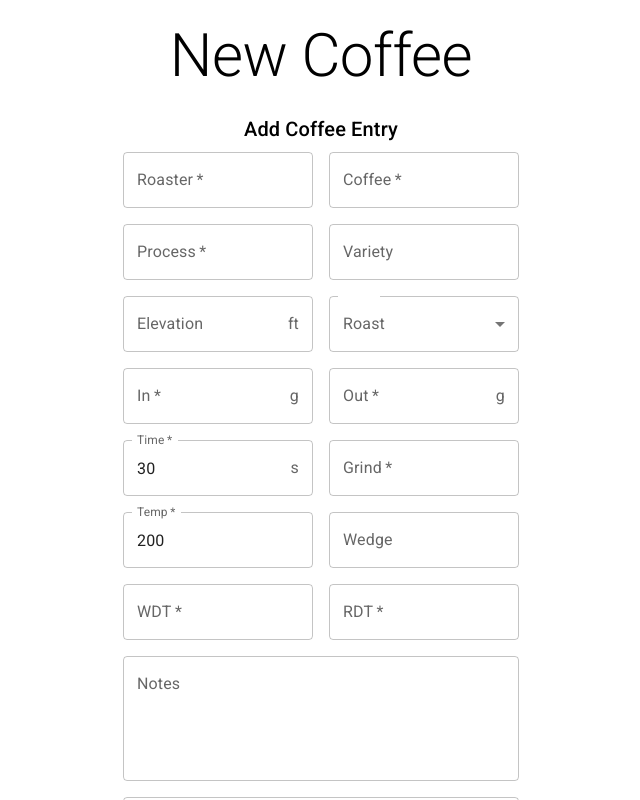
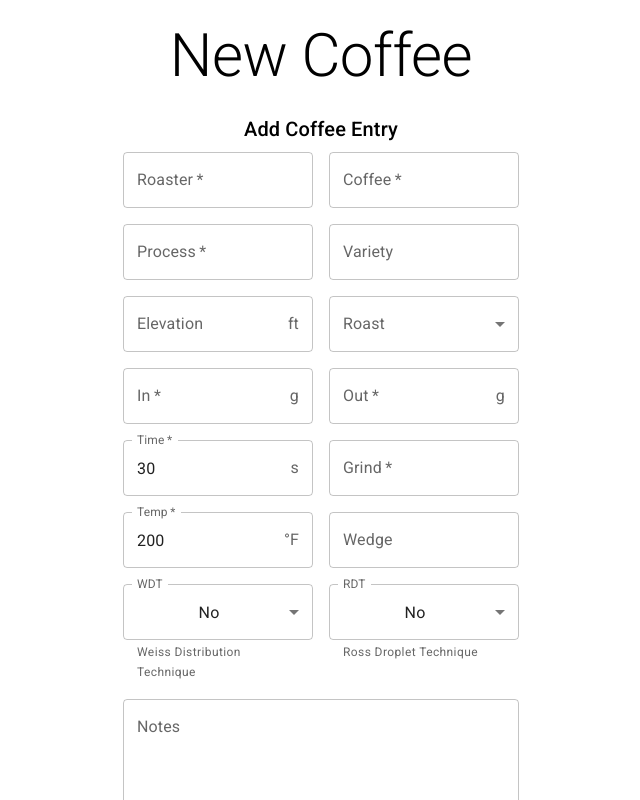
Before and after one commit to eoinmoney78/teamGit, a React (Create React App) app in the folder Expressonist/client/: page /add-coffee in a window 1280 px wide. Shown: the top 800 px of the page, without its empty margins (319-959 px from the left). Built offline with nearby package versions, Linux system fonts and the light colour scheme.

Commit message:
Coffee form adjustments

```diff
--- a/Expressonist/client/src/components/coffee/AddCoffeeForm.jsx
+++ b/Expressonist/client/src/components/coffee/AddCoffeeForm.jsx
@@ -1,5 +1,5 @@
 import React, { useState } from 'react';
-import { TextField, Button, Grid, Typography, Box, InputAdornment, FormControl, OutlinedInput, InputLabel, MenuItem, Select } from '@mui/material';
+import { TextField, Button, Grid, Typography, Box, InputAdornment, FormControl, OutlinedInput, InputLabel, MenuItem, Select, FormHelperText } from '@mui/material';
 import { baseURL } from '../../environmnent';
 
 //  AddCoffeeForm which renders a form to add a new coffee entry.
@@ -19,14 +19,13 @@ const AddCoffeeForm = () => {
   const [grind, setGrind] = useState('');
   const [temp, setTemp] = useState('200');
   const [wedge, setWedge] = useState('');
-  const [wdt, setWdt] = useState('');
-  const [rdt, setRdt] = useState('');
+  const [wdt, setWdt] = useState(false);
+  const [rdt, setRdt] = useState(false);
   const [notes, setNotes] = useState('');
   const [img, setImg] = useState('');
 
   const handleSubmit = async (event) => {
     event.preventDefault();
-
     const coffeeData = {
       roaster,
       coffee,
@@ -63,8 +62,6 @@ const AddCoffeeForm = () => {
       if (!response.ok) {
         throw new Error(data.message || 'Failed to add coffee entry');
       }
-
-
 
       // Clear form fields
 
@@ -137,14 +134,13 @@ const AddCoffeeForm = () => {
         </Grid>
 
         <Grid item xs={12} sm={6}>
-          <FormControl>
+          <FormControl fullWidth>
             <InputLabel>Elevation</InputLabel>
               <OutlinedInput
                 label='Elevation'
                 type='number'
                 value={elevation}
                 onChange={(e) => setElevation(e.target.value)}
-                fullWidth
                 inputProps={{
                   step: '100'
                 }}
@@ -160,8 +156,8 @@ const AddCoffeeForm = () => {
                 label="Roast"
                 value={roast}
                 onChange={(e) => setRoast(e.target.value)}
-                displayEmpty
               >
+                <MenuItem value={''}>&nbsp;</MenuItem>
                 <MenuItem value={'Light'}>Light</MenuItem>
                 <MenuItem value={'Medium'}>Medium</MenuItem>
                 <MenuItem value={'Dark'}>Dark</MenuItem>
@@ -170,14 +166,13 @@ const AddCoffeeForm = () => {
           </Grid>
 
           <Grid item xs={12} sm={6}>
-            <FormControl required>
-              <InputLabel >In</InputLabel>
+            <FormControl required fullWidth>
+              <InputLabel>In</InputLabel>
               <OutlinedInput
                 label="In"
                 type="number"
                 value={inWeight}
                 onChange={(e) => setInWeight(e.target.value)}
-                fullWidth
                 inputProps={{
                   step: '0.1',
                   min: '0'
@@ -188,14 +183,13 @@ const AddCoffeeForm = () => {
           </Grid>
 
           <Grid item xs={12} sm={6}>
-            <FormControl required>
-              <InputLabel >Out</InputLabel>
+            <FormControl required fullWidth>
+              <InputLabel>Out</InputLabel>
               <OutlinedInput
                 label="Out"
                 type="number"
                 value={outWeight}
                 onChange={(e) => setOutWeight(e.target.value)}
-                fullWidth
                 inputProps={{
                   step: '0.1',
                   min: '0'
@@ -206,19 +200,18 @@ const AddCoffeeForm = () => {
           </Grid>
 
           <Grid item xs={12} sm={6}>
-            <FormControl required>
-              <InputLabel >Time</InputLabel>
+            <FormControl required fullWidth>
+              <InputLabel>Time</InputLabel>
               <OutlinedInput
                 label="Time"
                 type='number'
                 value={time}
                 onChange={(e) => setTime(e.target.value)}
-                fullWidth
-                endAdornment={<InputAdornment position='end'>s</InputAdornment>}
                 inputProps={{
                   step: 5,
                   min: 0
                 }}
+                endAdornment={<InputAdornment position='end'>s</InputAdornment>}
               />
             </FormControl>
           </Grid>
@@ -239,17 +232,19 @@ const AddCoffeeForm = () => {
           </Grid>
 
           <Grid item xs={12} sm={6}>
-            <TextField
+            <FormControl required fullWidth>
+              <InputLabel>Temp</InputLabel>
+                  <OutlinedInput
                     label="Temp"
+                    type="number"
                     value={temp}
-              type="number"
-              required
                     onChange={(e) => setTemp(e.target.value)}
-              fullWidth
                     inputProps={{
                       min: '100'
                     }}
+                    endAdornment={<InputAdornment position='end'>°F</InputAdornment>}
                   />
+            </FormControl>
           </Grid>
 
           <Grid item xs={12} sm={6}>
@@ -267,23 +262,33 @@ const AddCoffeeForm = () => {
           </Grid>
 
           <Grid item xs={12} sm={6}>
-            <TextField
+            <FormControl fullWidth>
+              <InputLabel>WDT</InputLabel>
+              <Select
                   label="WDT"
                   value={wdt}
-              required
                   onChange={(e) => setWdt(e.target.value)}
-              fullWidth
-            />
+              >
+                <MenuItem value={false}>No</MenuItem>
+                <MenuItem value={true}>Yes</MenuItem>
+              </Select>
+              <FormHelperText>Weiss Distribution Technique</FormHelperText>
+            </FormControl>
           </Grid>
 
           <Grid item xs={12} sm={6}>
-            <TextField
+            <FormControl fullWidth>
+              <InputLabel>RDT</InputLabel>
+              <Select
                   label="RDT"
                   value={rdt}
-              required
                   onChange={(e) => setRdt(e.target.value)}
-              fullWidth
-            />
+              >
+                <MenuItem value={false}>No</MenuItem>
+                <MenuItem value={true}>Yes</MenuItem>
+              </Select>
+              <FormHelperText>Ross Droplet Technique</FormHelperText>
+            </FormControl>
           </Grid>
 
           <Grid item xs={12}>
```
Lines whose indentation alone changed are shown as unchanged.
